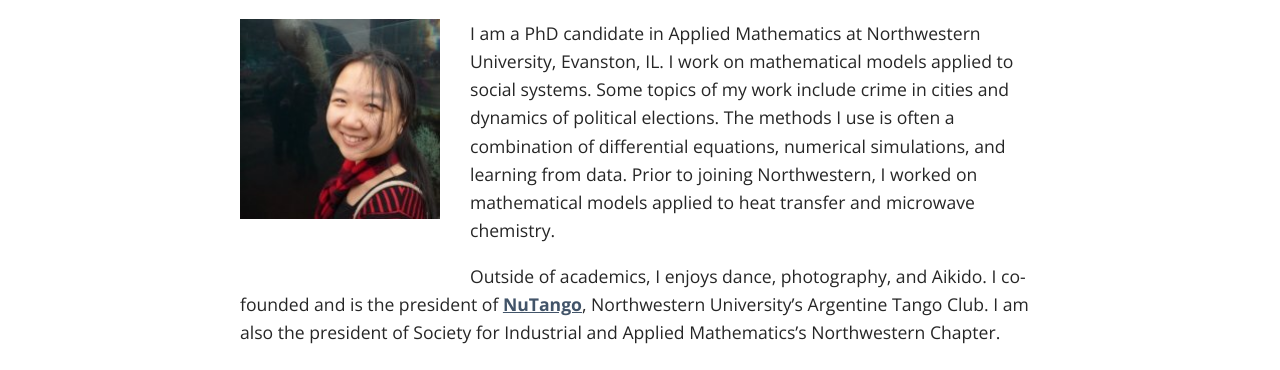
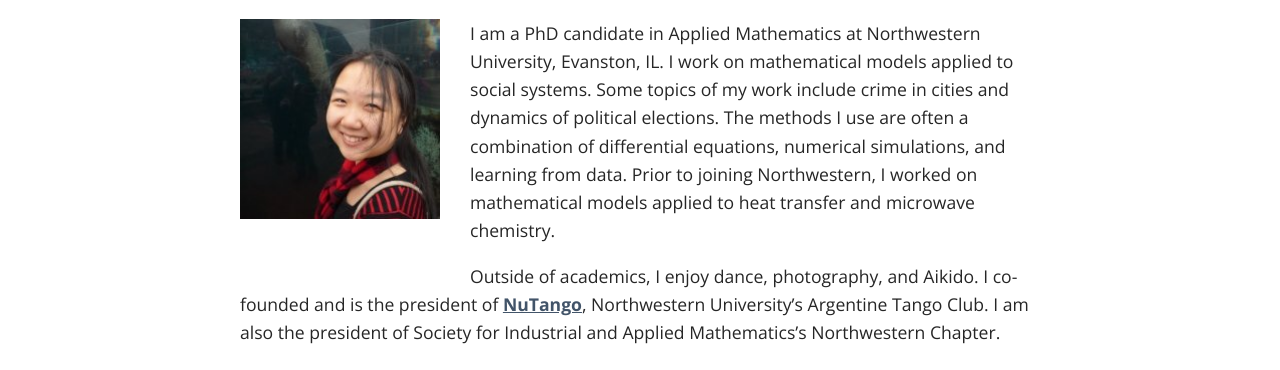
Before and after one commit to vc-yang/vc-yang.github.io, a Jekyll site: the page built from _pages/01_about.md, in a window 1280 px wide and 1154 px high. Shown: the part 198-568 px from the top of the window. Built offline with Jekyll 4.4.1, drawn with Linux system fonts in a browser that asks for light colours; some web fonts are replaced.

Commit message:
update about

```diff
--- a/_pages/01_about.md
+++ b/_pages/01_about.md
@@ -6,9 +6,9 @@ permalink: /about/
 
 <!--![bla](/files/vickyPhoto1.jpg)-->
 <img style="float: left; margin: 0px 30px 60px 0px;" src="../files/vickyPhoto1.jpg" width = "200"/>
-I am a PhD candidate in Applied Mathematics at Northwestern University, Evanston, IL. I work on mathematical models applied to social systems. Some topics of my work include crime in cities and dynamics of political elections. The methods I use is often a combination of differential equations, numerical simulations, and learning from data. Prior to joining Northwestern, I worked on mathematical models applied to heat transfer and microwave chemistry.
+I am a PhD candidate in Applied Mathematics at Northwestern University, Evanston, IL. I work on mathematical models applied to social systems. Some topics of my work include crime in cities and dynamics of political elections. The methods I use are often a combination of differential equations, numerical simulations, and learning from data. Prior to joining Northwestern, I worked on mathematical models applied to heat transfer and microwave chemistry.
 
-Outside of academics, I enjoys dance, photography, and Aikido. I co-founded and is the president of [NuTango](http://nutango.wix.com/nutango), Northwestern University's Argentine Tango Club. I am also the president of Society for Industrial and Applied Mathematics's Northwestern Chapter.
+Outside of academics, I enjoy dance, photography, and Aikido. I co-founded and is the president of [NuTango](http://nutango.wix.com/nutango), Northwestern University's Argentine Tango Club. I am also the president of Society for Industrial and Applied Mathematics's Northwestern Chapter.
 
 [CV (Oct 2016)](../files/Vicky_Yang_CV_Oct_2016.pdf)
 
```
